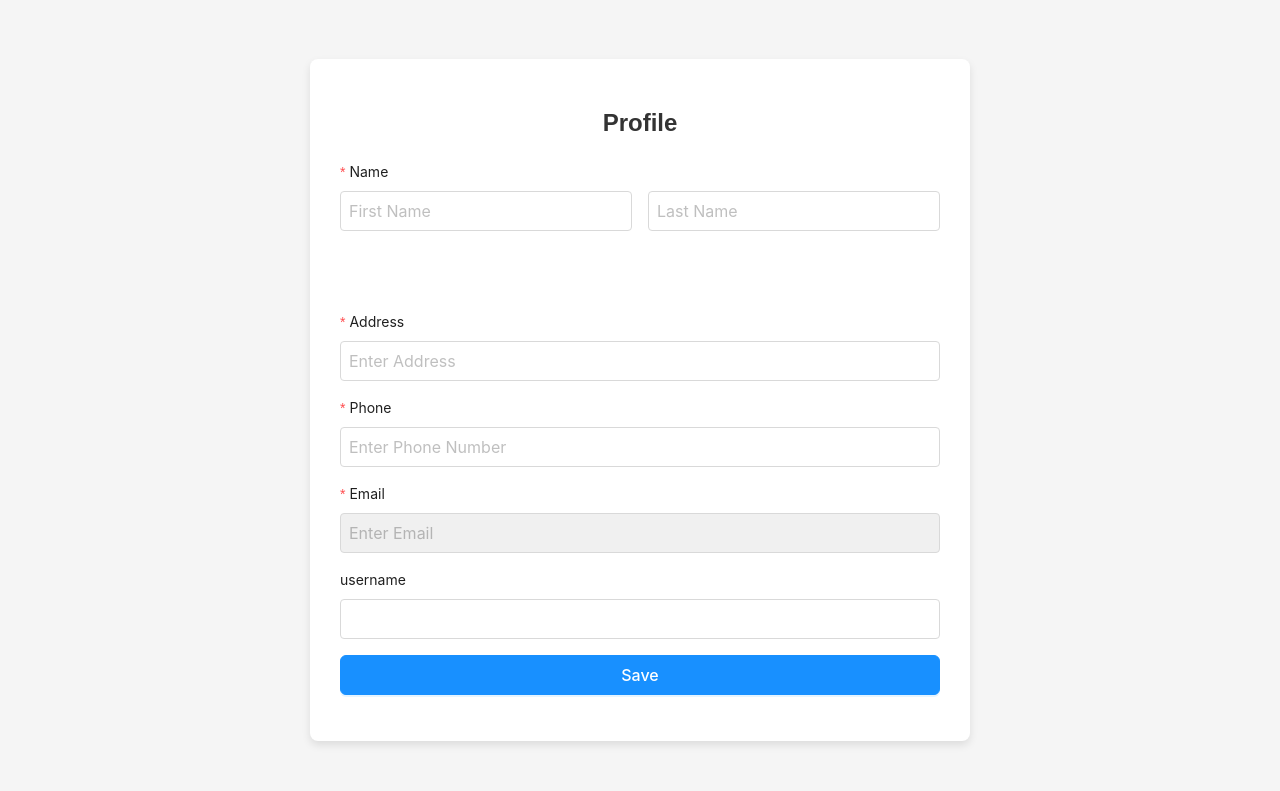
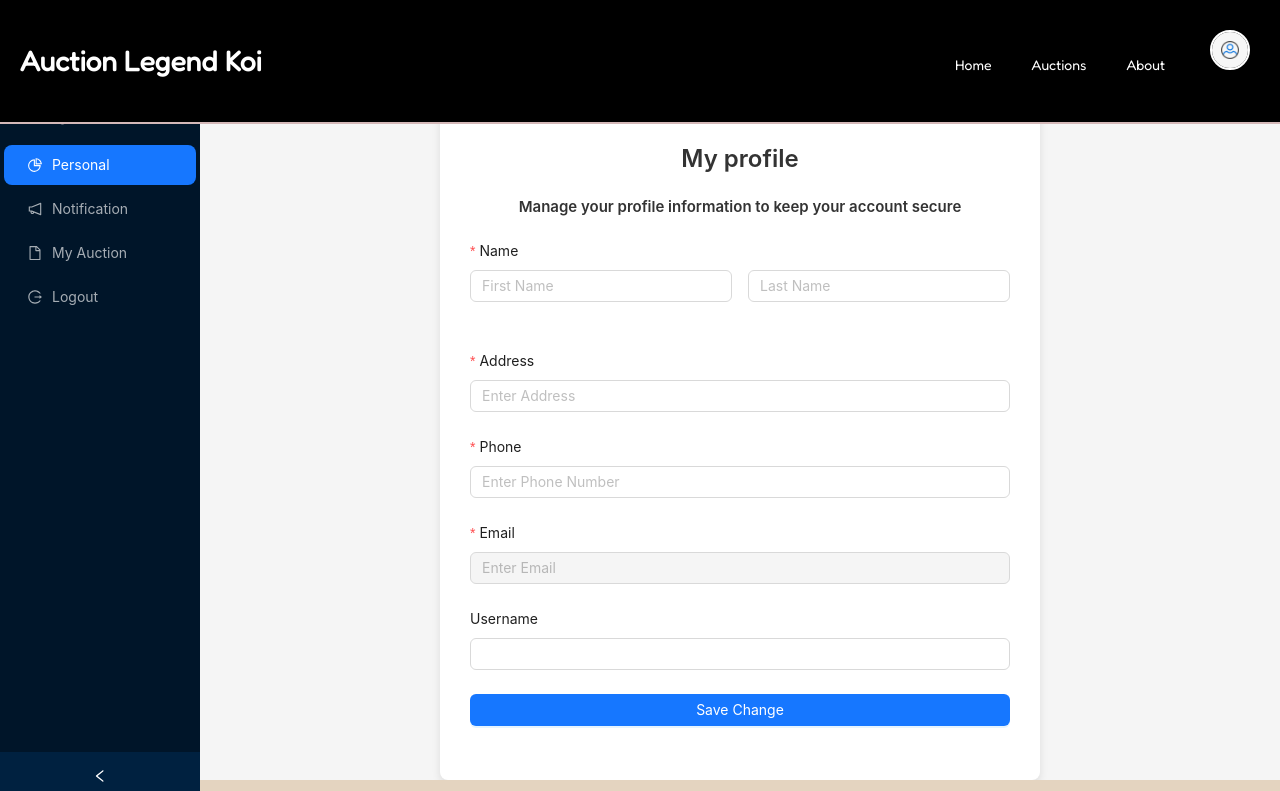
Before and after one commit to namNguyenThanh1511/24.FA.AuctionKoiFish.Group10.FE, a React (Vite) app: page /profile in a window 1280 px wide. Shown: the top 791 px of the page. Built offline with nearby package versions, Linux system fonts and the light colour scheme; no server answers; a web font is replaced by a local one.

Commit message:
stateged changes from main

```diff
--- a/package.json
+++ b/package.json
@@ -10,6 +10,7 @@
     "preview": "vite preview"
   },
   "dependencies": {
+    "@ant-design/icons": "^5.5.1",
     "antd": "^5.21.1",
     "axios": "^1.7.7",
     "firebase": "^10.13.2",
--- /dev/null
+++ b/src/components/profile/MainLayout.jsx
@@ -0,0 +1,74 @@
+import React from "react";
+import { Layout, Menu } from "antd";
+import {
+  UserOutlined,
+  PieChartOutlined,
+  NotificationOutlined,
+  FileOutlined,
+  LogoutOutlined,
+} from "@ant-design/icons";
+import HeaderLogin from "../HeaderLogin";
+import Footer from "../footer/Footer";
+const { Header, Sider, Content } = Layout;
+// Các item trong menu sidebar
+const getItem = (label, key, icon) => ({
+  key,
+  icon,
+  label,
+});
+
+const items = [
+  getItem("Personal", "1", <PieChartOutlined />),
+  getItem("Notification", "2", <NotificationOutlined />),
+  getItem("My Auction", "3", <FileOutlined />),
+  getItem("Logout", "4", <LogoutOutlined />),
+];
+
+const MainLayout = ({ children, collapsed, setCollapsed }) => {
+  return (
+    <Layout style={{ minHeight: "100vh" }}>
+      {/* Sidebar */}
+      <Sider
+        collapsible
+        collapsed={collapsed}
+        onCollapse={setCollapsed}
+        style={{ marginTop: "85px" }}
+      >
+        <div
+          style={{
+            display: "flex",
+            alignItems: "center",
+            justifyContent: collapsed ? "center" : "flex-start",
+            padding: "16px",
+          }}
+        >
+          {!collapsed && (
+            <span
+              style={{ fontSize: "20px", fontWeight: "bold", color: "#fff" }}
+            >
+              <UserOutlined /> My Account
+            </span>
+          )}
+        </div>
+        <Menu
+          theme="dark"
+          defaultSelectedKeys={["1"]}
+          mode="inline"
+          items={items}
+        />
+      </Sider>
+
+      {/* Main Layout */}
+      <Layout>
+        <Header>
+          <HeaderLogin />
+        </Header>
+        <Content style={{ margin: "30px 16px 0" }}>{children}</Content>
+        {/* Sử dụng Footer từ components */}
+        <Footer />
+      </Layout>
+    </Layout>
+  );
+};
+
+export default MainLayout;
--- a/src/pages/profile/profile.css
+++ b/src/pages/profile/profile.css
@@ -1,23 +1,12 @@
-/* Đặt background và căn giữa form trên trang */
-.profile-container {
-    display: flex;
-    justify-content: center;
-    align-items: center;
-    min-height: 100vh;
-    background-color: #f5f5f5; /* Background màu xám nhạt */
-  }
-
-  /* Form chỉnh sửa profile */
 .profile-form {
   background-color: #fff;
   padding: 30px;
   border-radius: 8px;
   box-shadow: 0 4px 8px rgba(0, 0, 0, 0.1);
   max-width: 600px;
-    width: 100%;
+  margin: 0 auto;
 }
 
-  /* Tiêu đề form */
 .profile-form h2 {
   text-align: center;
   margin-bottom: 24px;
@@ -25,55 +14,10 @@
   font-size: 24px;
   font-weight: 600;
 }
-
-  /* Style cho các trường input */
-  .profile-form .ant-form-item {
-    margin-bottom: 16px;
+.profile-form h4 {
+  text-align: center;
+  margin-bottom: 24px;
+  color: #333;
+  font-size: 15px;
+  font-weight: 600;
 }
-
-  .profile-form input {
-    height: 40px;
-    padding: 8px;
-    font-size: 16px;
-    border-radius: 4px;
-    border: 1px solid #d9d9d9;
-  }
-
-  /* Nút Save */
-  .profile-form .ant-btn {
-    height: 40px;
-    background-color: #1890ff;
-    border-color: #1890ff;
-    font-size: 16px;
-    font-weight: 500;
-  }
-
-  .profile-form .ant-btn:hover,
-  .profile-form .ant-btn:focus {
-    background-color: #40a9ff;
-    border-color: #40a9ff;
-  }
-
-  /* Style cho email input khi bị disabled */
-  .profile-form input[disabled] {
-    background-color: #f0f0f0;
-    color: #888;
-  }
-
-  /* Style cho form chia cột */
-  .profile-form .ant-row {
-    display: flex;
-    justify-content: space-between;
-  }
-
-  /* Style khi hiển thị form chia cột trong màn hình nhỏ */
-  @media (max-width: 768px) {
-    .profile-form .ant-row {
-      flex-direction: column;
-    }
-
-    .profile-form .ant-col {
-      width: 100%;
-      margin-bottom: 16px;
-    }
-  }
--- a/src/pages/profile/profile.jsx
+++ b/src/pages/profile/profile.jsx
@@ -1,21 +1,23 @@
+// src/pages/Profile.js
 import React, { useEffect, useState } from "react";
-import { Form, Input, Button, Row, Col } from "antd";
+import { Form, Input, Button, Row, Col, Breadcrumb } from "antd";
 import api from "../../config/axios"; // Sử dụng api đã cấu hình
 import { toast } from "react-toastify";
 import { useNavigate } from "react-router-dom";
+import MainLayout from "../../components/profile/MainLayout"; // Import MainLayout
 import "./profile.css";
 
 const Profile = () => {
   const [form] = Form.useForm();
+  const [collapsed, setCollapsed] = useState(false);
+  const [loading, setLoading] = useState(false);
   const navigate = useNavigate();
-  const [loading, setLoading] = useState(false);
 
   // Fetch dữ liệu người dùng từ API và đổ vào form
   const fetchUserProfile = async () => {
     try {
-      const response = await api.get(`account/profile`); // Giả sử API này trả về thông tin user
+      const response = await api.get(`account/profile`);
       const userData = response.data;
-      // Đặt dữ liệu user vào form
       form.setFieldsValue({
         username: userData.username,
         firstName: userData.firstName,
@@ -29,7 +31,6 @@ const Profile = () => {
     }
   };
 
-  // Gọi API để lấy dữ liệu khi trang đượ c load
   useEffect(() => {
     fetchUserProfile();
   }, []);
@@ -38,7 +39,7 @@ const Profile = () => {
   const handleSaveProfile = async (values) => {
     setLoading(true);
     try {
-      // await api.put(`/account/update-profile/${id}`, values); // Giả sử API này cập nhật thông tin user
+      // Giả sử bạn sẽ có API cập nhật thông tin user
       toast.success("Profile updated successfully");
     } catch (error) {
       toast.error(error.response.data);
@@ -49,7 +50,7 @@ const Profile = () => {
 
   // Hàm xác thực số điện thoại
   const validatePhoneNumber = (_, value) => {
-    const phonePattern = /^0\d{9}$/; // Biểu thức chính quy: bắt đầu với 0, sau đó là 10 chữ số
+    const phonePattern = /^0\d{9}$/;
     if (!value || phonePattern.test(value)) {
       return Promise.resolve();
     }
@@ -61,11 +62,16 @@ const Profile = () => {
   };
 
   return (
-    <div className="profile-container">
+    <MainLayout collapsed={collapsed} setCollapsed={setCollapsed}>
       <div className="profile-form">
-        <h2>Profile</h2>
-        <Form form={form} name="profile" onFinish={handleSaveProfile} layout="vertical">
-          {/* Chia thành 2 ô cho First Name và Last Name */}
+        <h2>My profile</h2>
+        <h4>Manage your profile information to keep your account secure</h4>
+        <Form
+          form={form}
+          name="profile"
+          onFinish={handleSaveProfile}
+          layout="vertical"
+        >
           <Form.Item label="Name" required>
             <Row gutter={16}>
               <Col span={12}>
@@ -80,12 +86,13 @@ const Profile = () => {
                 >
                   <Input placeholder="First Name" />
                 </Form.Item>
-                <Form.Item></Form.Item>
               </Col>
               <Col span={12}>
                 <Form.Item
                   name="lastName"
-                  rules={[{ required: true, message: "Please enter your last name!" }]}
+                  rules={[
+                    { required: true, message: "Please enter your last name!" },
+                  ]}
                 >
                   <Input placeholder="Last Name" />
                 </Form.Item>
@@ -106,7 +113,7 @@ const Profile = () => {
             name="phoneNumber"
             rules={[
               { required: true, message: "Please enter your phone number!" },
-              { validator: validatePhoneNumber }, // Sử dụng hàm xác thực cho số điện thoại
+              { validator: validatePhoneNumber },
             ]}
           >
             <Input placeholder="Enter Phone Number" />
@@ -124,19 +131,20 @@ const Profile = () => {
             ]}
           >
             <Input type="email" placeholder="Enter Email" disabled />
-            {/* Email không thể chỉnh sửa */}
           </Form.Item>
-          <Form.Item label="username" name="username">
+
+          <Form.Item label="Username" name="username">
             <Input />
           </Form.Item>
+
           <Form.Item>
             <Button type="primary" htmlType="submit" block loading={loading}>
-              Save
+              Save Change
             </Button>
           </Form.Item>
         </Form>
       </div>
-    </div>
+    </MainLayout>
   );
 };
 
--- a/src/pages/register/register.jsx
+++ b/src/pages/register/register.jsx
@@ -8,9 +8,7 @@ import { Link, useNavigate } from "react-router-dom";
 const Register = () => {
   const navigate = useNavigate();
   const handleRegister = async (values) => {
-    //submit xuong backend
     try {
-      //  values.role = "MEMBER";
       const response = await api.post("/register-member", values);
       toast.success("Register Successfully");
       navigate("/login");
@@ -19,28 +17,24 @@ const Register = () => {
     }
   };
 
-  // Xử lý khi form được submit
-  const onFinish = (values) => {
+   // Xử lý khi form được submit
+   const onFinish = (values) => {
     console.log("Received values of form: ", values);
   };
 
-  // Hàm xác thực số điện thoại
   const validatePhoneNumber = (_, value) => {
-    const phonePattern = /^0\d{9}$/; // Biểu thức chính quy: bắt đầu với 0, sau đó là 10 chữ số
+    const phonePattern = /^0\d{9}$/;
     if (!value || phonePattern.test(value)) {
       return Promise.resolve();
     }
     return Promise.reject(
-      new Error(
-        "Phone number must be 10 digits, start with 0, and not contain letters or special characters."
-      )
+      new Error("Phone number must be 10 digits, start with 0 and not contain letters or special characters..")
     );
   };
 
-  // Hàm xác thực mật khẩu
   const validatePassword = (_, value) => {
-    // Biểu thức chính quy: ít nhất 8 ký tự, bao gồm chữ, số và ký tự đặc biệt
-    const passwordPattern = /^(?=.*[A-Za-z])(?=.*\d)(?=.*[@$!%*?&])[A-Za-z\d@$!%*?&]{8,}$/;
+    const passwordPattern =
+      /^(?=.*[A-Za-z])(?=.*\d)(?=.*[@$!%*?&])[A-Za-z\d@$!%*?&]{8,}$/;
     if (!value || passwordPattern.test(value)) {
       return Promise.resolve();
     }
@@ -60,8 +54,15 @@ const Register = () => {
           onFinish={handleRegister}
           layout="vertical" // Đặt layout dạng dọc
         >
-          {/* Chia thành 2 ô cho First Name và Last Name */}
-          <Form.Item label="Name" required>
+          <Form.Item
+            label="Username"
+            name="username"
+            rules={[{ required: true, message: "Please enter your username!" }]}
+          >
+            <Input placeholder="Enter Username" />
+          </Form.Item>
+
+          <Form.Item label="Full Name" required>
             <Row gutter={16}>
               <Col span={12}>
                 <Form.Item
@@ -79,7 +80,9 @@ const Register = () => {
               <Col span={12}>
                 <Form.Item
                   name="lastName"
-                  rules={[{ required: true, message: "Please enter your last name!" }]}
+                  rules={[
+                    { required: true, message: "Please enter your last name!" },
+                  ]}
                 >
                   <Input placeholder="Last Name" />
                 </Form.Item>
@@ -96,11 +99,11 @@ const Register = () => {
           </Form.Item>
 
           <Form.Item
-            label="Phone"
-            name="phone"
+            label="Phone Number"
+            name="phoneNumber"
             rules={[
               { required: true, message: "Please enter your phone number!" },
-              { validator: validatePhoneNumber }, // Sử dụng hàm xác thực cho số điện thoại
+              { validator: validatePhoneNumber },
             ]}
           >
             <Input placeholder="Enter Phone Number" />
@@ -125,7 +128,7 @@ const Register = () => {
             name="password"
             rules={[
               { required: true, message: "Please enter your password!" },
-              { validator: validatePassword }, // Sử dụng hàm xác thực cho mật khẩu
+              { validator: validatePassword },
             ]}
           >
             <Input.Password placeholder="Enter Password" />
@@ -133,7 +136,7 @@ const Register = () => {
 
           <Form.Item
             label="Re-type Password"
-            name="confirm"
+            name="confirmPassword"
             dependencies={["password"]}
             rules={[
               { required: true, message: "Please confirm your password!" },
@@ -142,9 +145,7 @@ const Register = () => {
                   if (!value || getFieldValue("password") === value) {
                     return Promise.resolve();
                   }
-                  return Promise.reject(
-                    new Error("The two passwords that you entered do not match!")
-                  );
+                  return Promise.reject(new Error("Passwords do not match!"));
                 },
               }),
             ]}
@@ -160,7 +161,7 @@ const Register = () => {
         </Form>
 
         <div className="signin-link">
-          Already a member? <Link to={"/login"}>Sign in</Link>
+          Already a member? <a href="/login">Sign In</a>
         </div>
       </div>
     </div>
```
Also changed, not shown: 1 other file (tests, documents, lock files or other folders). Lines whose indentation alone changed are shown as unchanged.
